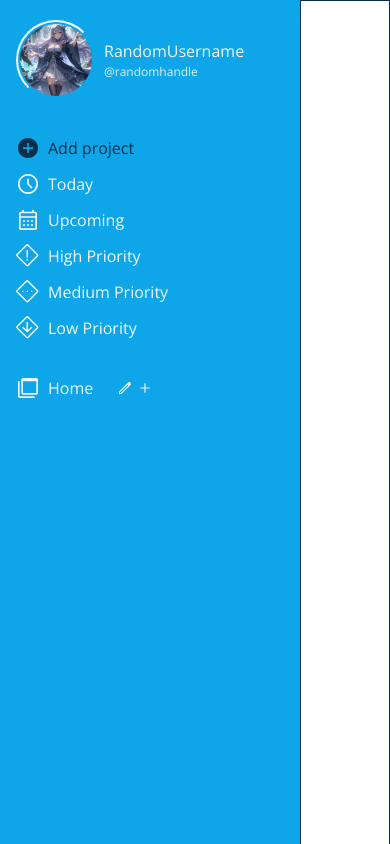
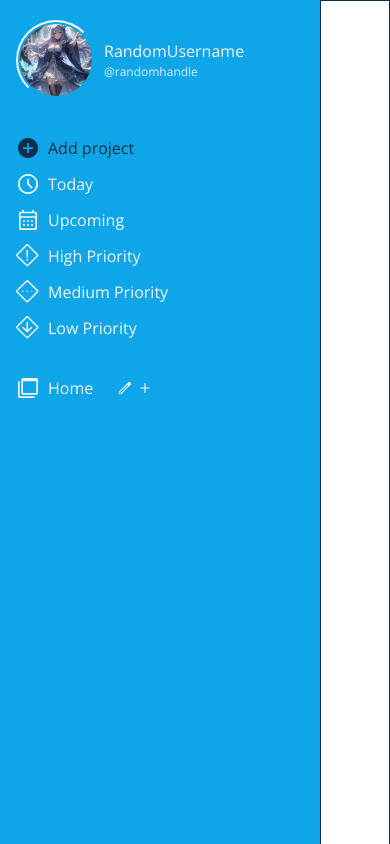
Before and after one commit to possxx/odin-todo-list, a website built with webpack: page src/index.html in a window 390 px wide. Shown: the top 844 px of the page. Built offline with nearby package versions, Linux system fonts and the light colour scheme.

Commit message:
Change sidebar width and overflow behaviour

```diff
--- a/src/styles.css
+++ b/src/styles.css
@@ -75,10 +75,10 @@ h3 {
 
 .sidebar {
     height: 100%;
-    width: clamp(300px, 30vw, 380px);
+    width: clamp(320px, 34vw, 380px);
     position: fixed;
     overflow-y: auto;
-    overflow-x: hidden;
+    overflow-x: auto;
     background-color: var(--sky-500);
     padding: 20px 0 20px 16px;
     display: flex;
@@ -253,7 +253,7 @@ h3 {
 
 .content {
     border: 1px solid var(--sky-950);
-    margin-left: clamp(300px, 30vw, 380px);
+    margin-left: clamp(320px, 34vw, 380px);
     height: 100%;
 }
 
```
